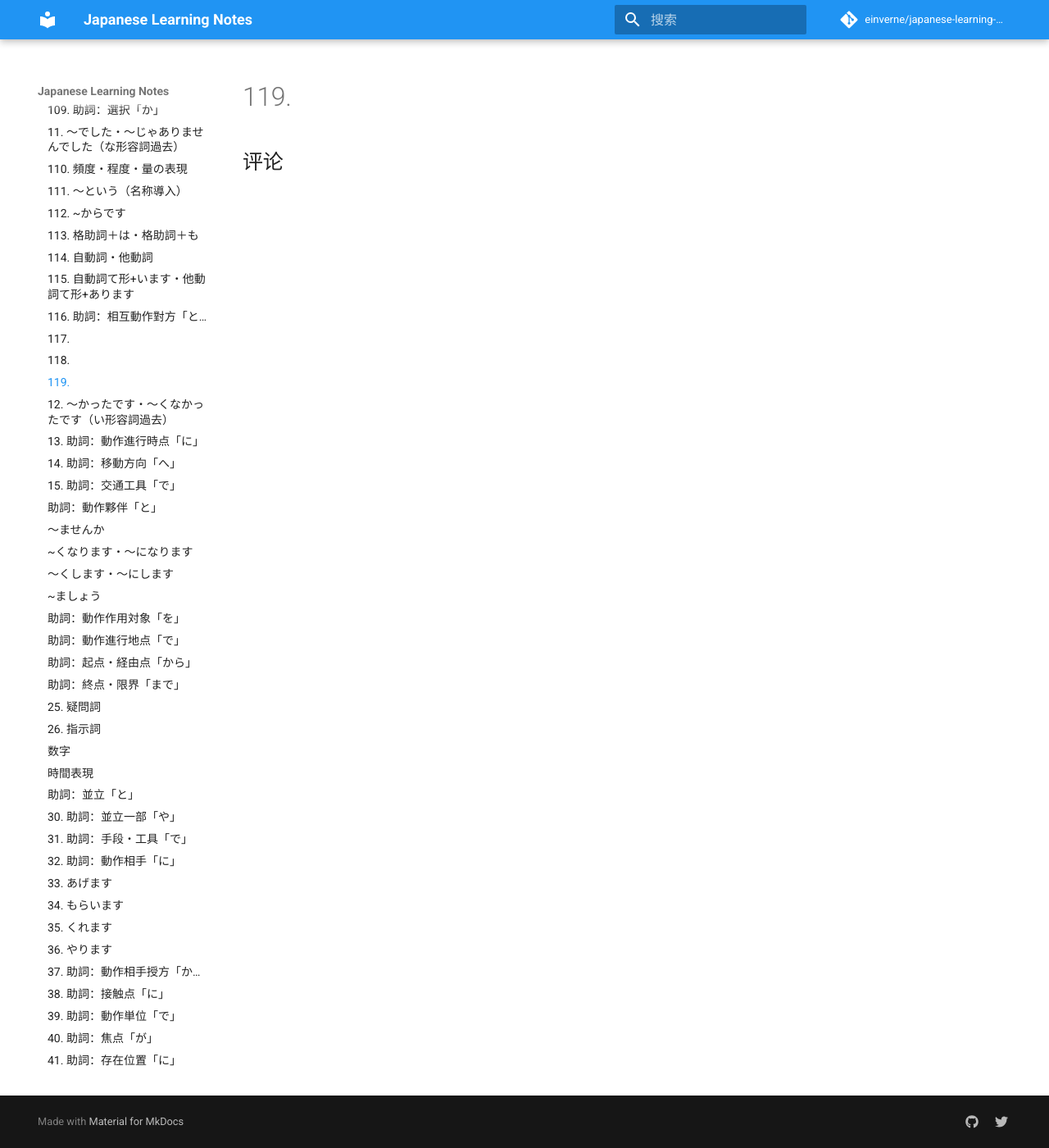
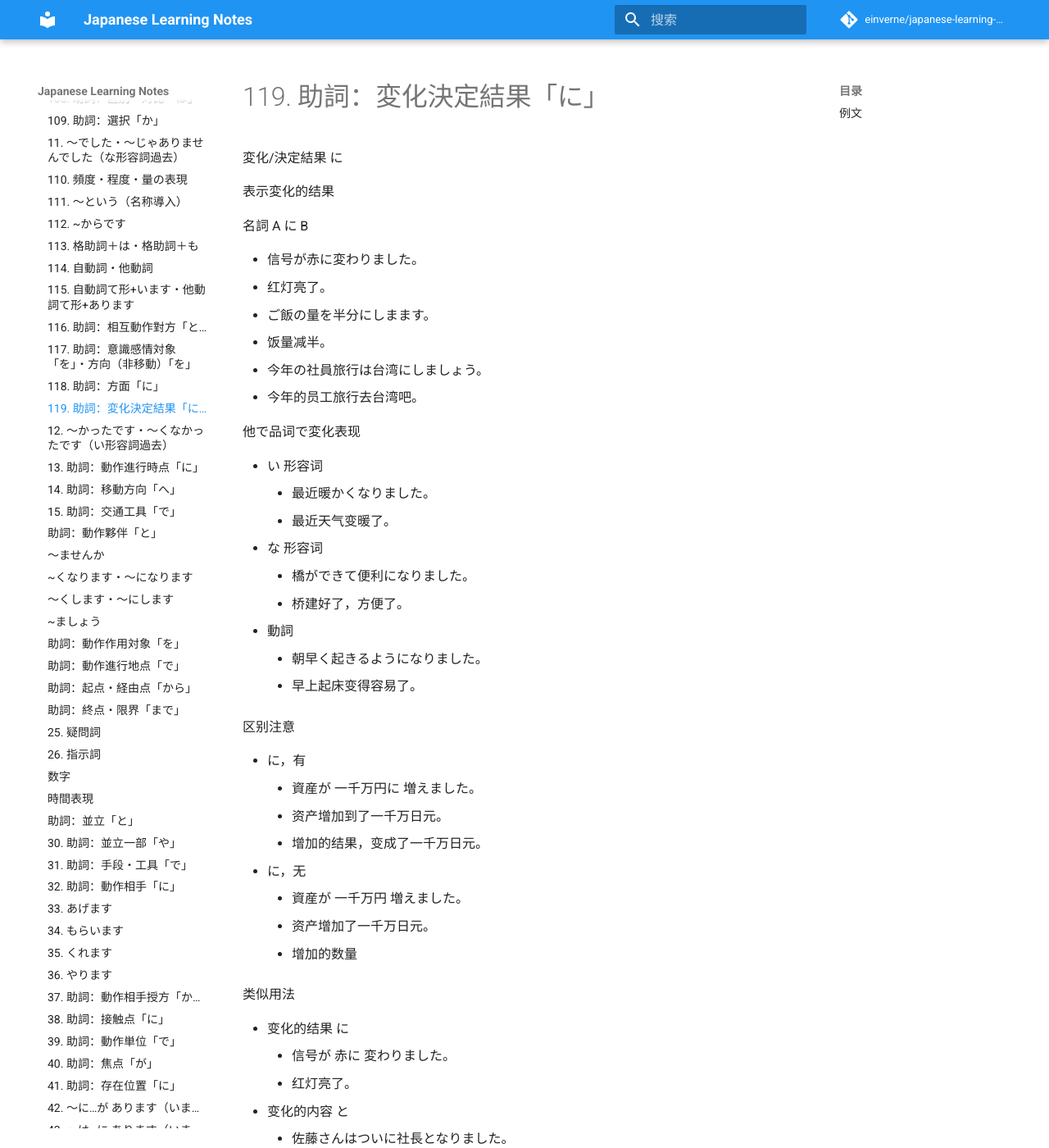
Before and after one commit to einverne/japanese-learning-notes, an MkDocs documentation site: the page built from docs/n5/n5-ep119.md, in a window 1280 px wide and 1400 px high. Shown: the whole window at 82% size. Built offline with MkDocs 1.6.1 and Material for MkDocs 9.7.7, drawn with Linux system fonts in a browser that asks for light colours; comment, search, counter and statistics services are not loaded; some of the changed text lies outside the part shown.

Commit message:
feat: add n5 notes

```diff
--- a/docs/n5/n5-ep119.md
+++ b/docs/n5/n5-ep119.md
@@ -2,4 +2,60 @@
 comments: true
 ---
 
-# 119.
+# 119. 助詞：変化決定結果「に」
+
+変化/決定結果 に
+
+表示変化的结果
+
+名詞 A に B
+
+- 信号が赤に変わりました。
+- 红灯亮了。
+- ご飯の量を半分にしまます。
+- 饭量减半。
+- 今年の社員旅行は台湾にしましょう。
+- 今年的员工旅行去台湾吧。
+
+他で品词で変化表现
+
+- い 形容词
+    - 最近暖かくなりました。
+    - 最近天气变暖了。
+- な 形容词
+    - 橋ができて便利になりました。
+    - 桥建好了，方便了。
+- 動詞
+    - 朝早く起きるようになりました。
+    - 早上起床变得容易了。
+
+区别注意
+
+- に，有
+    - 資産が 一千万円に 増えました。
+    - 资产增加到了一千万日元。
+    - 增加的结果，变成了一千万日元。
+- に，无
+    - 資産が 一千万円 増えました。
+    - 资产增加了一千万日元。
+    - 增加的数量
+
+类似用法
+
+- 变化的结果 に
+    - 信号が 赤に 変わりました。
+    - 红灯亮了。
+- 变化的内容 と
+    - 佐藤さんはついに社長となりました。
+    - 佐藤终于当上了社长。
+
+## 例文
+
+- 信号が赤に変わりました。
+- 红灯亮了。
+- 台湾元を日本円に変えてください。
+- 请把台币换成日元。
+- ゆっくリ休みましたから、元気になりました。
+- 休息了一下，精神好多了。
+- 今日の晩ご飯はカレーにしましょう。
+- 今天晚饭吃咖喱吧。
```
Also changed, not shown: docs/n5/n5-ep115.md (+1 -1 lines), docs/n5/n5-ep116.md (+1 -0 lines), docs/n5/n5-ep117.md (+32 -1 lines), docs/n5/n5-ep118.md (+21 -1 lines).
